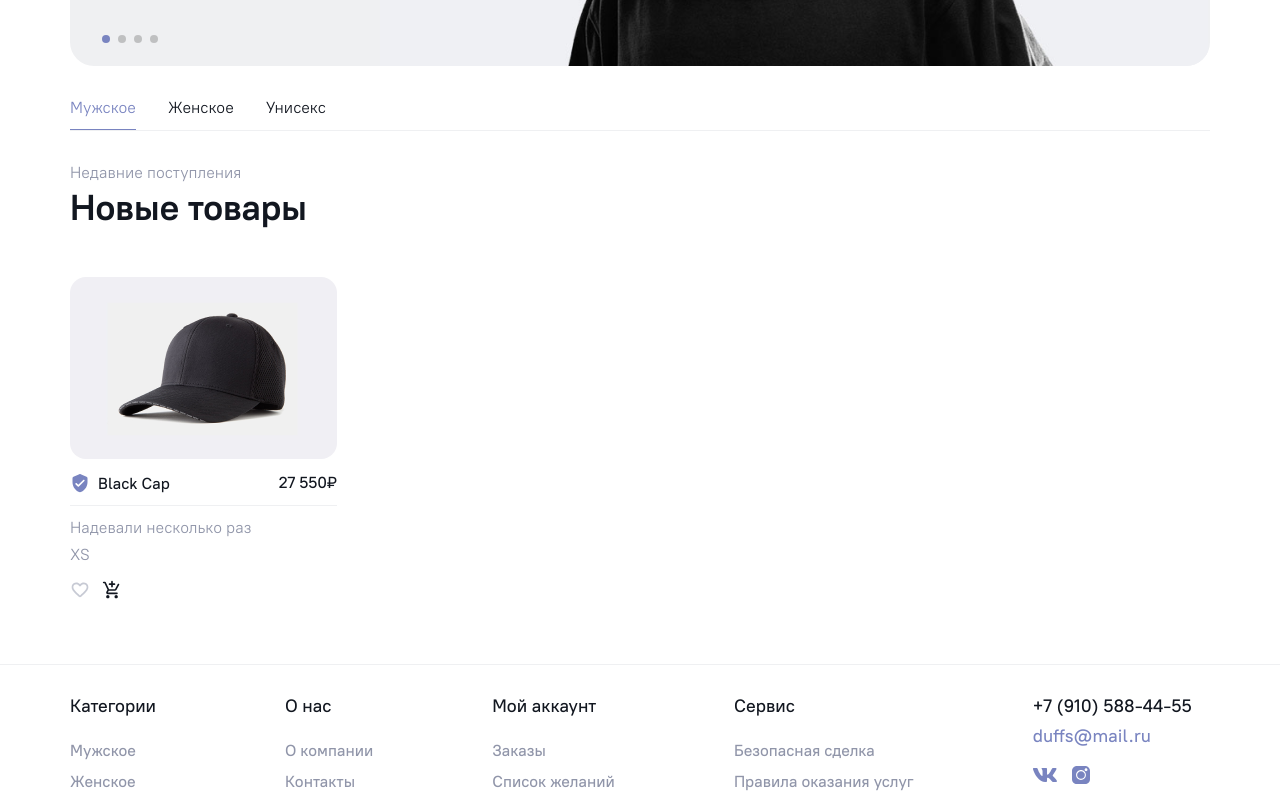
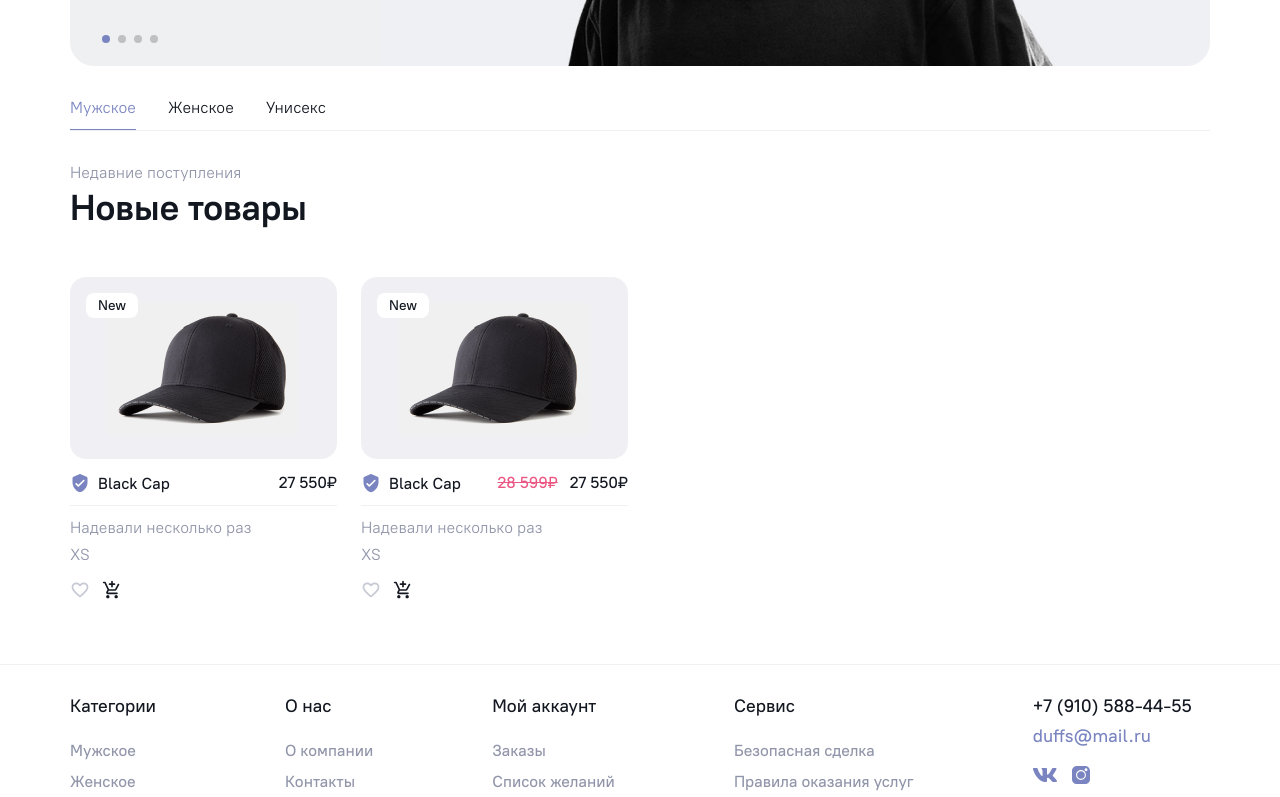
Before and after one commit to anakolchina97/cloza, a Next.js app: page / in a window 1280 px wide. Shown: the part 521-1318 px from the top of the page. Built offline with nearby package versions, Linux system fonts and the light colour scheme.

Commit message:
Cards for NewGood

```diff
--- /dev/null
+++ b/components/LabelGood.tsx
@@ -0,0 +1,28 @@
+import React, { ReactNode } from "react";
+import styled from "styled-components";
+import { rem } from "polished";
+
+interface ILabelGood {
+  sale?: boolean;
+}
+
+const LabelGood = ({ sale }: ILabelGood) => {
+  return <LabelGoodWrap sale={sale}>{sale ? "Sale" : "New"}</LabelGoodWrap>;
+};
+
+const LabelGoodWrap = styled.div<{ sale?: boolean }>`
+  position: absolute;
+  top: ${rem(16)};
+  left: ${rem(16)};
+  padding: ${rem(4)} ${rem(12)};
+  font-weight: 500;
+  font-size: ${rem(14)};
+  line-height: ${rem(17)};
+  border-radius: ${rem(8)};
+  color: ${(props) =>
+    props.sale ? props.theme.colors.white : props.theme.colors.black};
+  background: ${(props) =>
+    props.sale ? props.theme.colors.red : props.theme.colors.white};
+`;
+
+export default LabelGood;
--- a/components/NewGood.tsx
+++ b/components/NewGood.tsx
@@ -4,13 +4,20 @@ import styled from "styled-components";
 import { rem } from "polished";
 import Favorites from "./Icons/Favorites";
 import Basket from "./Icons/Basket";
+import LabelGood from "./LabelGood";
 
-type Props = {};
+interface INewGood {
+  safe: boolean;
+  title: string;
+  description: string;
+  oldPrice?: string | number;
+}
 
-const NewGood = (props: Props) => {
+const NewGood = ({ safe, title, description, oldPrice }: INewGood) => {
   return (
     <NewGoodWrap>
       <NewGoodImg>
+        <LabelGood />
         <Image
           src={"/new-good-1.png"}
           width={267}
@@ -20,12 +27,15 @@ const NewGood = (props: Props) => {
       </NewGoodImg>
       <NewGoodHeader>
         <NewGoodTitle>
-          <NewGoodSafe />
-          <span>Black Cap</span>
+          {safe && <NewGoodSafe />}
+          <span>{title}</span>
         </NewGoodTitle>
-        <NewGoodPrice>27 550₽</NewGoodPrice>
+        <NewGoodPrice>
+          {oldPrice && <NewGoodPriceOld>{oldPrice}₽</NewGoodPriceOld>}
+          <span>27 550₽</span>
+        </NewGoodPrice>
       </NewGoodHeader>
-      <NewGoodDescription>Надевали несколько раз</NewGoodDescription>
+      <NewGoodDescription>{description}</NewGoodDescription>
       <NewGoodSize>XS</NewGoodSize>
       <NewGoodButtons>
         <NewGoodButton>
@@ -42,6 +52,7 @@ const NewGood = (props: Props) => {
 const NewGoodWrap = styled.article``;
 
 const NewGoodImg = styled.div`
+  position: relative;
   border-radius: ${rem(16)};
   overflow: hidden;
   margin-bottom: ${rem(14)};
@@ -60,7 +71,7 @@ const NewGoodHeader = styled.header`
   border-bottom: 1px solid ${(props) => props.theme.colors.gray.light};
 `;
 
-const NewGoodTitle = styled.p`
+const NewGoodTitle = styled.div`
   display: flex;
   align-items: center;
   gap: ${rem(8)};
@@ -73,8 +84,15 @@ const NewGoodSafe = styled.i`
   background-size: cover;
 `;
 
-const NewGoodPrice = styled.p`
+const NewGoodPrice = styled.div`
   text-align: right;
+  display: flex;
+  gap: ${rem(12)};
+`;
+
+const NewGoodPriceOld = styled.p`
+  text-decoration: line-through;
+  color: ${(props) => props.theme.colors.red};
 `;
 
 const NewGoodDescription = styled.p`
--- a/components/NewGoods.tsx
+++ b/components/NewGoods.tsx
@@ -7,6 +7,25 @@ import NewGood from "./NewGood";
 type Props = {};
 
 const NewGoods = (props: Props) => {
+  const goods = [
+    {
+      safe: true,
+      title: "Black Cap",
+      description: "Надевали несколько раз",
+      photo: "1",
+      price: "27 550",
+    },
+    {
+      sale: true,
+      safe: true,
+      title: "Black Cap",
+      description: "Надевали несколько раз",
+      photo: "1",
+      price: "27 550",
+      oldPrice: "28 599",
+    },
+  ];
+
   return (
     <NewGoodsWrap>
       <NewGoodsTitle>
@@ -14,7 +33,9 @@ const NewGoods = (props: Props) => {
         <span>Новые товары</span>
       </NewGoodsTitle>
       <NewGoodsCards>
-        <NewGood />
+        {goods.map((good, index) => (
+          <NewGood {...good} key={index} />
+        ))}
       </NewGoodsCards>
     </NewGoodsWrap>
   );
--- a/styles/theme.ts
+++ b/styles/theme.ts
@@ -3,6 +3,7 @@ const theme = {
     white: "#ffffff",
     black: "#121720",
     purple: "#7984c0",
+    red: "#eb5783",
     gray: {
       default: "#9095a9",
       light: "#eff0f2",
```
Also changed, not shown: public/new-good-2.png (added).
